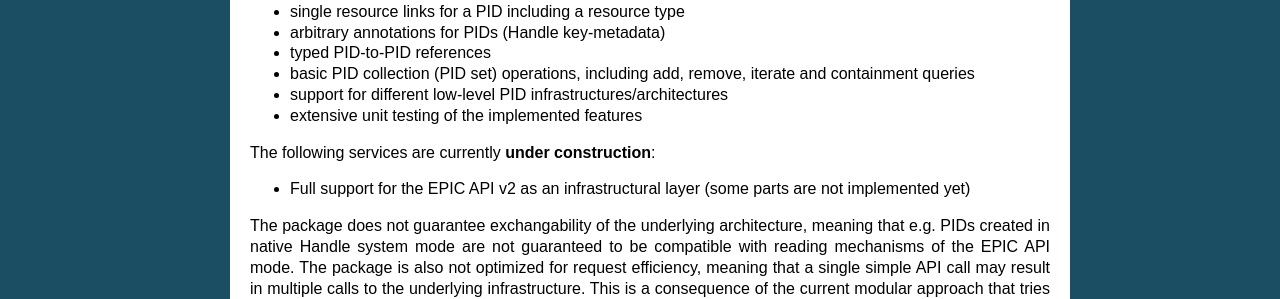
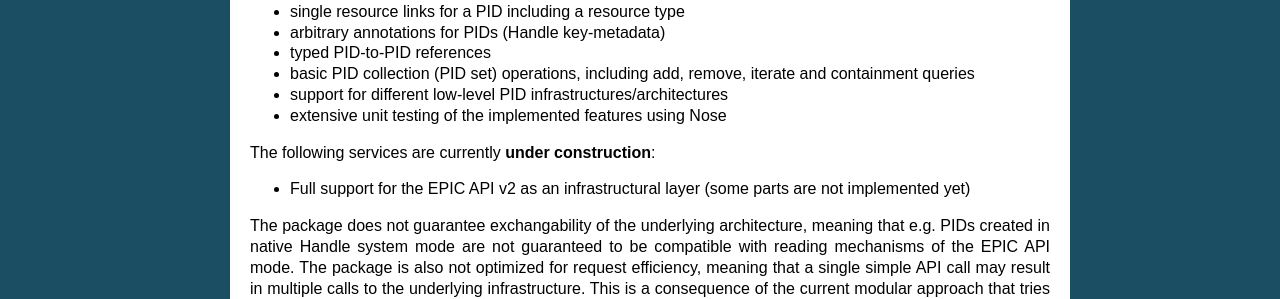
Before and after one commit to TobiasWeigel/lapis, a Sphinx documentation site: the page built from docs/source/index.rst, in a window 1280 px wide. Shown: the part 549-848 px from the top of the page. Built offline with Sphinx 7.4.7, drawn with Linux system fonts in a browser that asks for light colours.

Commit message:
minor docs added

```diff
--- a/docs/source/highlevelarchitecture.rst
+++ b/docs/source/highlevelarchitecture.rst
@@ -19,3 +19,5 @@
 The following figure roughly summarizes the concept:
 
 .. image:: figures/lapis-stack.*
+
+Therefore, using Lapis typically means: Write a custom API for your use case, at the same level as e.g. the C3 API.
--- a/docs/source/index.rst
+++ b/docs/source/index.rst
@@ -33,7 +33,7 @@
 * typed PID-to-PID references
 * basic PID collection (PID set) operations, including add, remove, iterate and containment queries
 * support for different low-level PID infrastructures/architectures
-* extensive unit testing of the implemented features
+* extensive unit testing of the implemented features using Nose
 
 The following services are currently **under construction**:
 
```
